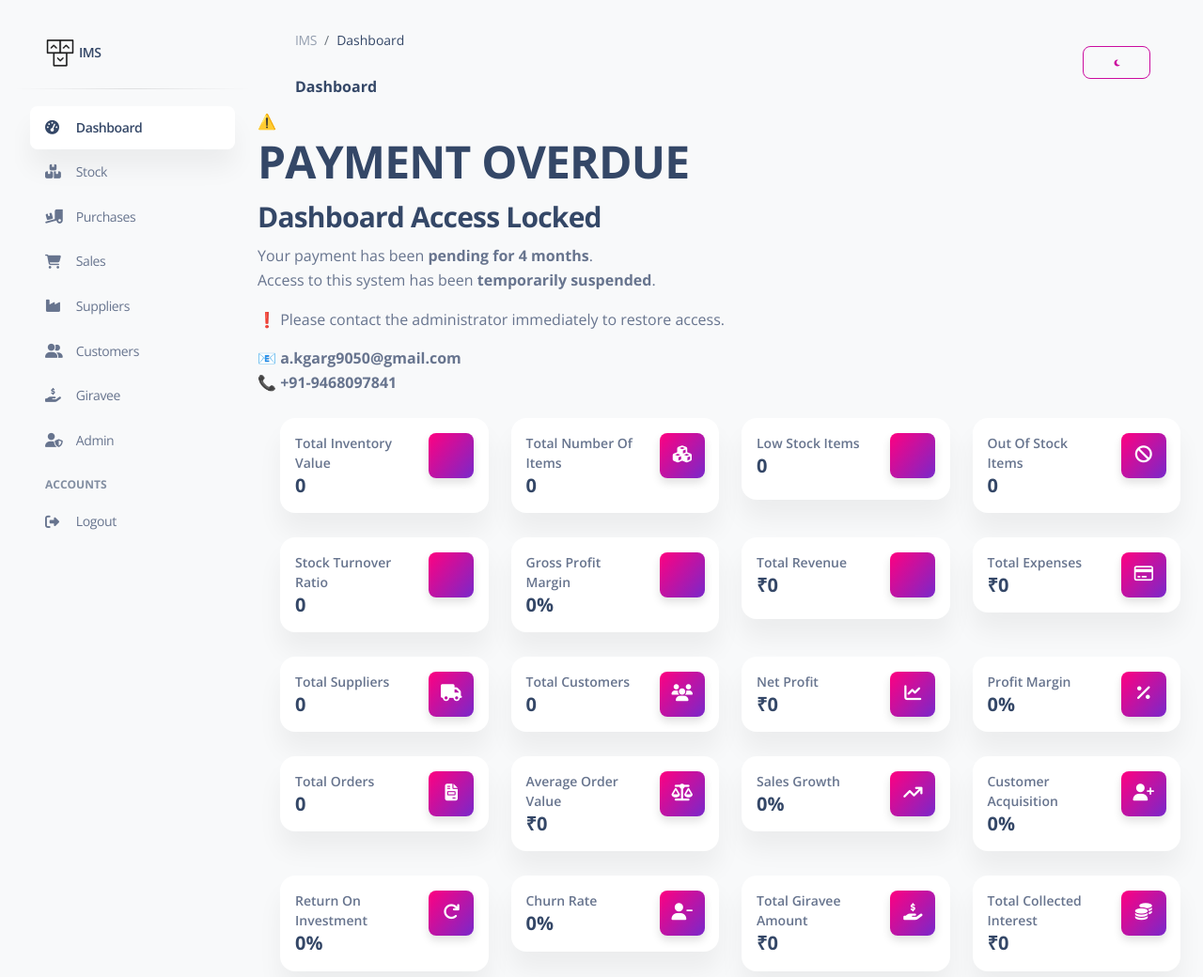
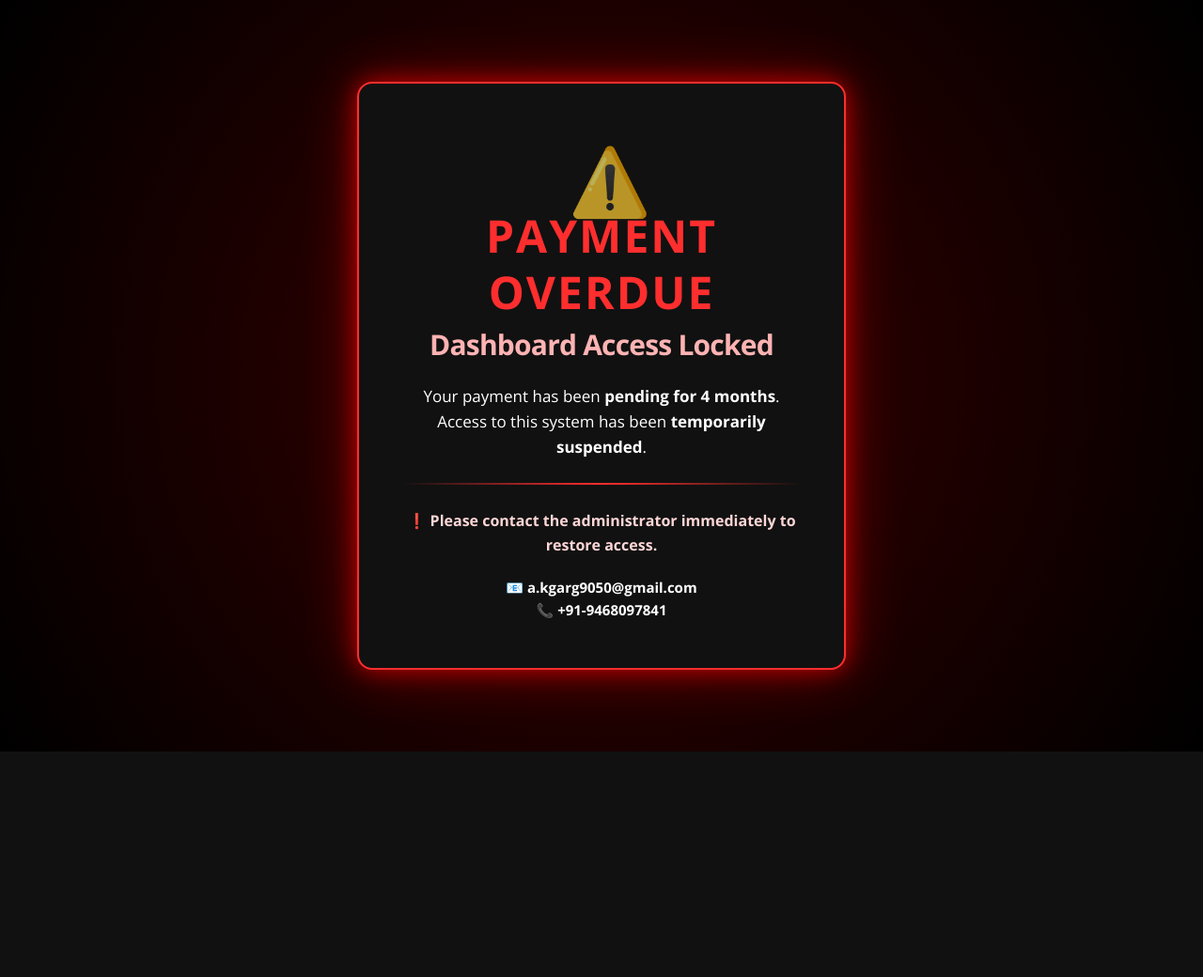
Before and after one commit to GargAnshu9468/jewelryims, a Django app: page / in a window 1280 px wide. Shown: the top 1040 px of the page at 94% size. After the commit the page ends 800 px from the top, so only its background shows below. Run offline with Django 3.2, Linux system fonts and the light colour scheme; the visitor is signed in with stand-in values (Sample User, id 1); data that the repository does not hold is empty; some libraries are stand-ins or nearby versions.

Commit message:
Implement payment blocker styles in base.html
Added custom styles for payment blocker modal.

```diff
--- a/templates/common/base.html
+++ b/templates/common/base.html
@@ -27,7 +27,96 @@
 
     <link href="{% static 'dashboard/css/custom-dark-theme.css' %}" rel="stylesheet" />
 
-    {% block css %}{% endblock %}
+    {% block css %}
+    <!-- Payment Due Start -->
+    <style>
+        #payment-blocker {
+          position: fixed;
+          inset: 0;
+          background: radial-gradient(circle, #3a0000, #000);
+          z-index: 99999;
+          display: flex;
+          align-items: center;
+          justify-content: center;
+        }
+
+        .blocker-card {
+          background: #111;
+          color: #fff;
+          padding: 50px 45px;
+          max-width: 520px;
+          width: 90%;
+          border-radius: 16px;
+          text-align: center;
+          box-shadow:
+            0 0 25px rgba(255, 0, 0, 0.6),
+            0 0 60px rgba(255, 0, 0, 0.4);
+          border: 2px solid #ff2e2e;
+        }
+
+        .blocker-card .icon {
+          font-size: 64px;
+          margin-bottom: 10px;
+          animation: pulse 1.5s infinite;
+        }
+
+        .blocker-card h1 {
+          color: #ff2e2e;
+          font-weight: 900;
+          letter-spacing: 2px;
+          margin-bottom: 5px;
+        }
+
+        .blocker-card h3 {
+          color: #ffb3b3;
+          margin-bottom: 20px;
+        }
+
+        .blocker-card .message {
+          font-size: 17px;
+          line-height: 1.6;
+        }
+
+        .divider {
+          height: 2px;
+          background: linear-gradient(to right, transparent, #ff2e2e, transparent);
+          margin: 25px 0;
+        }
+
+        .blocker-card .action {
+          font-size: 16px;
+          font-weight: bold;
+          color: #ffd6d6;
+        }
+
+        .blocker-card .contact {
+          margin-top: 20px;
+          font-size: 15px;
+          color: #fff;
+        }
+
+        /* Animations */
+        @keyframes pulse {
+          0% { transform: scale(1); opacity: 1; }
+          50% { transform: scale(1.1); opacity: 0.7; }
+          100% { transform: scale(1); opacity: 1; }
+        }
+
+        .animate-shake {
+          animation: shake 0.6s ease-in-out;
+        }
+
+        @keyframes shake {
+          0% { transform: translateX(0); }
+          20% { transform: translateX(-6px); }
+          40% { transform: translateX(6px); }
+          60% { transform: translateX(-4px); }
+          80% { transform: translateX(4px); }
+          100% { transform: translateX(0); }
+        }
+    </style>
+    <!-- Payment Due End -->
+    {% endblock %}
 
     <!-- Nepcha Analytics (nepcha.com) -->
     <!-- Nepcha is a easy-to-use web analytics. No cookies and fully compliant with GDPR, CCPA and PECR. -->
```
